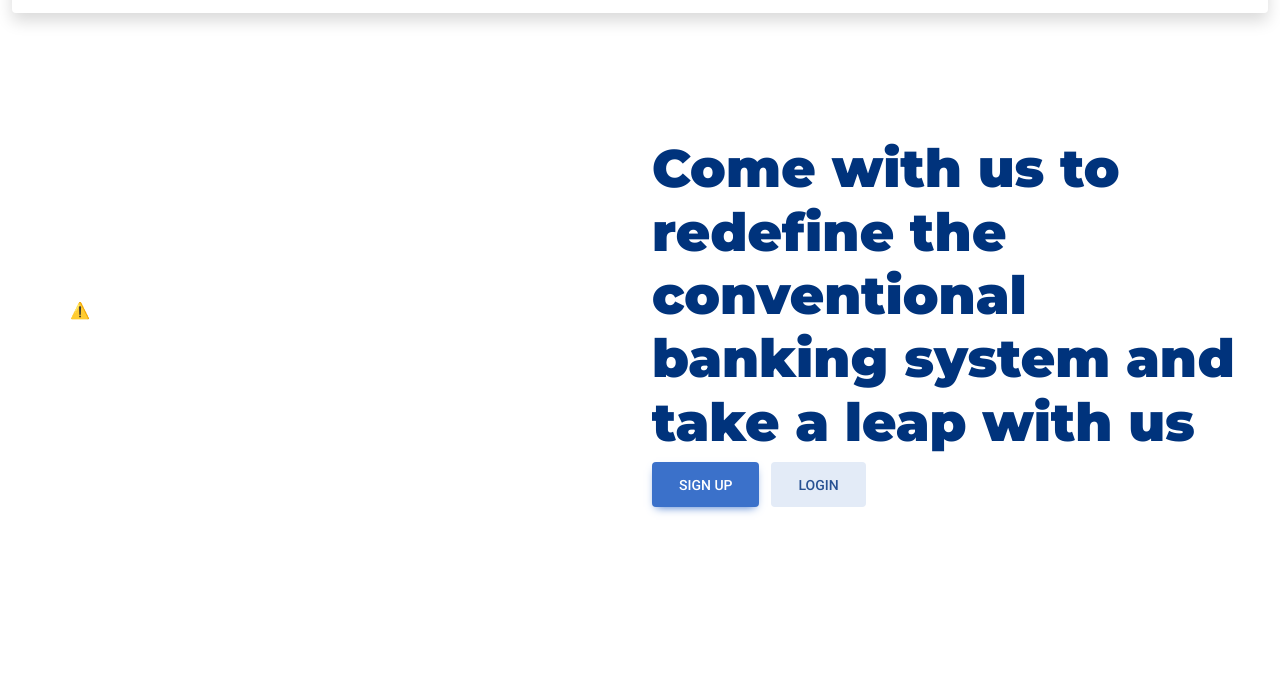
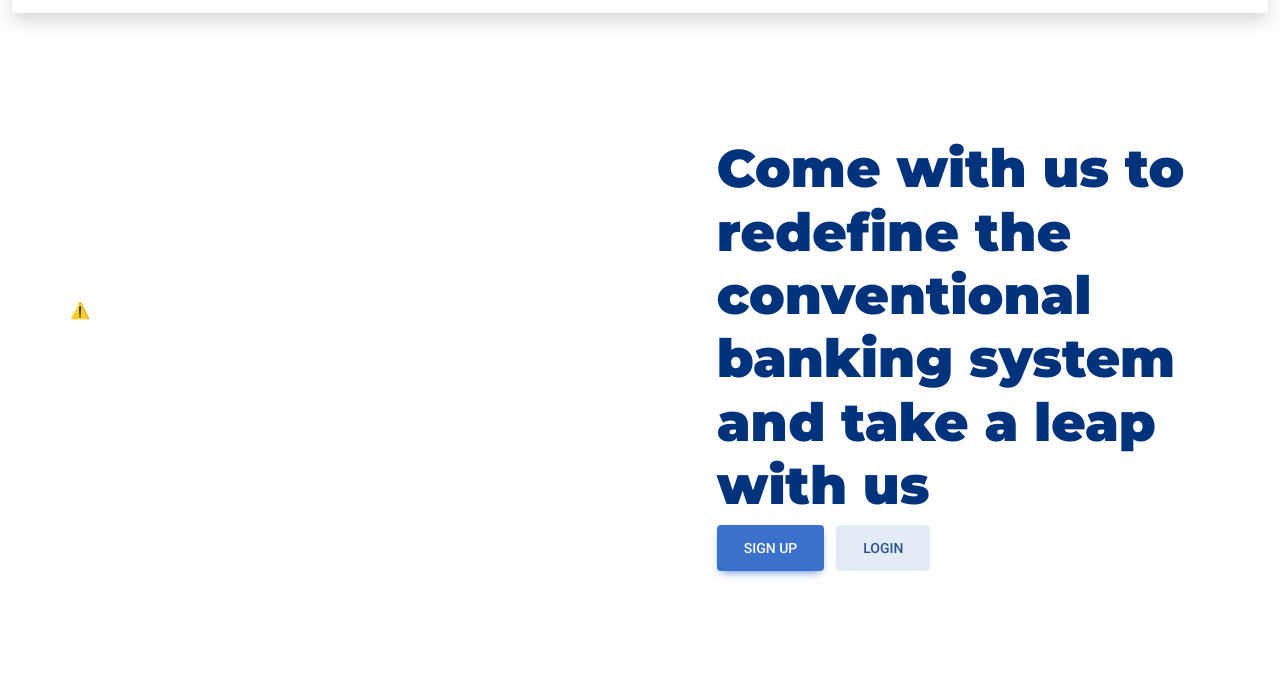
Before and after one commit to Aniket2805/BANK-O-FY, a website: page index.html in a window 1280 px wide. Shown: the part 70-763 px from the top of the page. Drawn offline with nearby package versions, Linux system fonts and the light colour scheme; no server answers.

Commit message:
Update index.html

```diff
--- a/index.html
+++ b/index.html
@@ -66,7 +66,7 @@
           <lottie-player src="https://assets3.lottiefiles.com/packages/lf20_06a6pf9i.json" background="transparent"
             speed="1" style="width: 500px; height: 500px;" loop autoplay></lottie-player>
         </div>
-        <div class="col-lg-6 top-r">
+        <div class="col-lg-6 top-r" style="padding: 6%;">
           <h1>Come with us to redefine the conventional banking system and take a leap with us</h1>
           <a href="login.html"><button type="button" class="btn btn-primary btn-lg">Sign Up</button></a>
           <a href="login.html"><button type="button" class="btn btn-secondary btn-lg" style="margin-left: 8px;" href="login.html" >Login</button></a>
```
